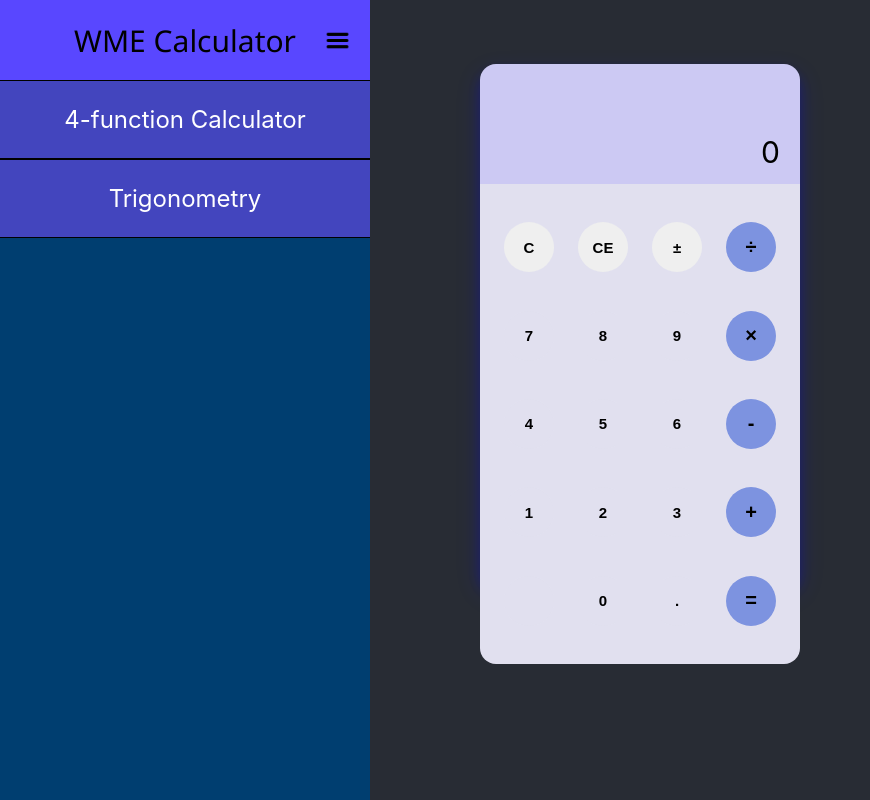
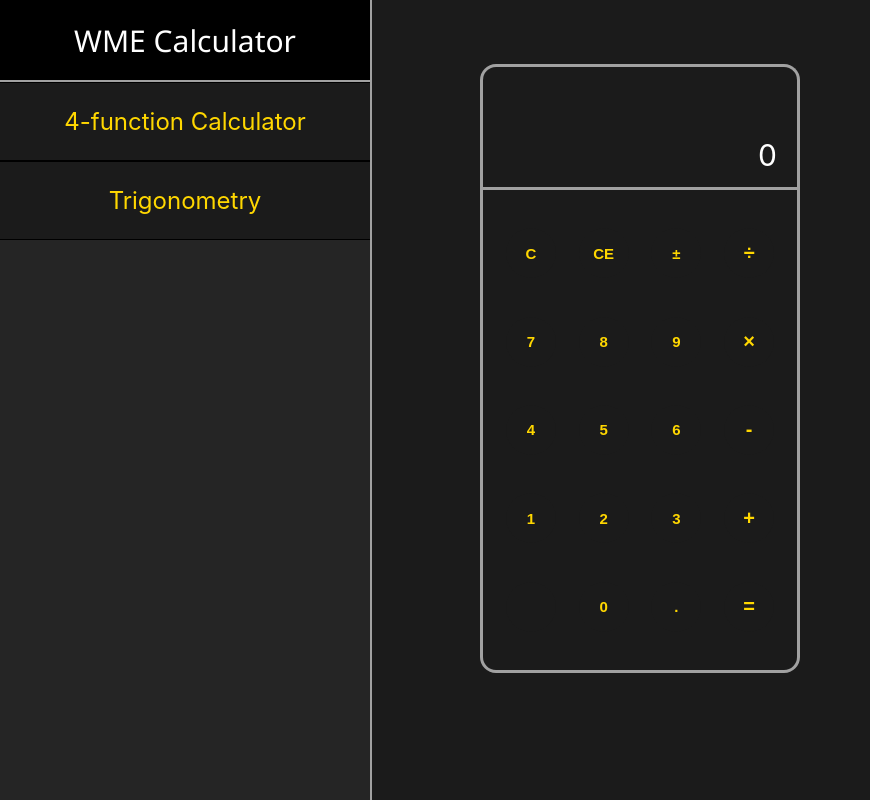
Before and after one commit to WaddyLeonvil/ReactCalculator, a React (Create React App) app: page / in a window 1280 px wide. Shown: the whole page, without its empty margins (0-870 px from the left). Built offline with nearby package versions, Linux system fonts and the light colour scheme.

Commit message:
Updated color scheme

```diff
--- a/src/App.css
+++ b/src/App.css
@@ -1,6 +1,6 @@
 .App {
   text-align: center;
-  background-color: #282c34;
+  background-color: #1b1b1b;
   min-height: 100vh;
 }
 
--- a/src/Components/Button.css
+++ b/src/Components/Button.css
@@ -1,20 +1,18 @@
 button {
     width: 50px;
     height: 50px;
+    background-color: #1b1b1b;
+    color: #ffd700;
+    border: solid 1px #ffd700;
     border-radius: 50%;
     border-width: 0;
     font-weight: bold;
     font-size: 15px;
 }
 
-.number, .empty {
-    background-color: #e1e0ef;
-}
-
-.number:active, .operator:active {
-    /* font-size: 13px; */
-    background-color: #1100ff;
-    color: white;
+button:active {
+    background-color: #ffd700;
+    color: #1b1b1b;
     transition: 150ms;
 }
 
@@ -22,30 +20,12 @@ button {
     outline: 0;
 }
 
-button:nth-child(4) {
+
+button:nth-child(4), button:nth-child(8), button:nth-child(12), button:nth-child(16), button:nth-child(20) {
     font-size: 20px;
-    background-color: #20b2aa;
 }
 
-button:nth-child(8) {
-    font-size: 20px;
-    background-color: #ffa500;
-}
 
-button:nth-child(12) {
-    font-size: 20px;
-    background-color: #f08080;
-}
-
-button:nth-child(16) {
-    font-size: 20px;
-    background-color: #7d93e0;
-}
-
-button:nth-child(20) {
-    font-size: 20px;
-    background-color: #9477af;
-}
 
 @media screen and (max-width: 960px) {
     #calc {
--- a/src/Components/Calculator.css
+++ b/src/Components/Calculator.css
@@ -8,39 +8,13 @@
 
 #calc {
     width: 320px;
-    height: 520px;
+    height: auto;
     margin: 0 auto;
     top: 8vh;
     position: relative;
     border-radius: 1em;
-    box-shadow: 0 8px 12px 0 rgba(0, 0, 255, 0.2), 0 10px 24px 0 rgba(0, 0, 255, 0.19);
-}
+    /* box-shadow: 0 8px 12px 0 rgba(0, 0, 255, 0.2), 0 10px 24px 0 rgba(0, 0, 255, 0.19); */
 
-#result:hover {
-    background-color: lightblue;
-    transition: 0.25s;
-}
-
-#result {
-    height: 120px;
-    background-color: #ccc9f3;
-    border-radius: 1em 1em 0px 0px;
-}
-
-#history {
-    text-align: right;
-    height: 20px;
-    margin: 0 20px;
-    padding-top: 20px;
-    font-size: 15px;
-    color: #727272;
-}
-
-#output {
-    text-align: right;
-    height: 60px;
-    margin: 10px 20px;
-    font-size: 30px;
 }
 
 #keys {
@@ -52,57 +26,37 @@
     justify-items: center;
     align-content: space-evenly;
     align-items: center;
-    background-color: #e1e0ef;
+    background-color: #1b1b1b;
     border-radius: 0 0 1em 1em;
+    border: 3px solid #a1a1a1;
 }
 
-button {
-    width: 50px;
-    height: 50px;
-    border-radius: 50%;
-    border-width: 0;
-    font-weight: bold;
-    font-size: 15px;
+#result {
+    height: 120px;
+    background-color: #1b1b1b;
+    border-radius: 1em 1em 0px 0px;
+    border: 3px solid #a1a1a1;
+    border-bottom: none;
 }
 
-.number, .empty {
-    background-color: #e1e0ef;
+#history {
+    text-align: right;
+    height: 20px;
+    margin: 0 20px;
+    padding-top: 20px;
+    font-size: 15px;
+    color: #b3b3b3;
 }
 
-button:active {
-    background-color: #1100ff;
+#output {
     color: white;
-    transition: 150ms;
+    text-align: right;
+    height: 60px;
+    margin: 10px 20px;
+    font-size: 30px;
 }
 
-.number:focus, .operator:focus, .empty:focus {
-    outline: 0;
-}
 
-/* button:nth-child(4) {
-    font-size: 20px;
-    background-color: #20b2aa;
-}
-
-button:nth-child(8) {
-    font-size: 20px;
-    background-color: #ffa500;
-}
-
-button:nth-child(12) {
-    font-size: 20px;
-    background-color: #f08080;
-} */
-
-button:nth-child(4), button:nth-child(8), button:nth-child(12), button:nth-child(16), button:nth-child(20) {
-    font-size: 20px;
-    background-color: #7d93e0;
-}
-
-/* button:nth-child(20) {
-    font-size: 20px;
-    background-color: #9477af;
-} */
 
 @media screen and (max-width: 960px) {
     #calc {
--- a/src/Components/Sidebar.css
+++ b/src/Components/Sidebar.css
@@ -1,7 +1,8 @@
 .sidebar {
     height: 100vh;
     width: 370px;
-    background-color: rgb(0, 62, 112);
+    background-color: #252525;
+    border-right: solid 2px #a1a1a1;
     left: 0px;
     position: fixed;
     transition: left 1s ease;
@@ -17,7 +18,9 @@
     position: relative;
     height: 80px;
     width: 100%;
-    background-color: rgb(89, 71, 255);
+    background-color: black;
+    color: white;
+    border-bottom: solid 2px #a1a1a1;
     font-family:'Segoe UI', Tahoma, Geneva, Verdana, sans-serif;
     justify-content: center;
     align-items: center;
@@ -30,8 +33,8 @@
     left: 0px;
     padding: 24px 0px;
     display: inline-block;
-    background-color: #4345be;
-    color: white;
+    background-color: #1b1b1b;
+    color: #ffd700;
     border-top: solid 1px black;
     border-bottom: solid 1px black;
     font-size: 24px;
```
